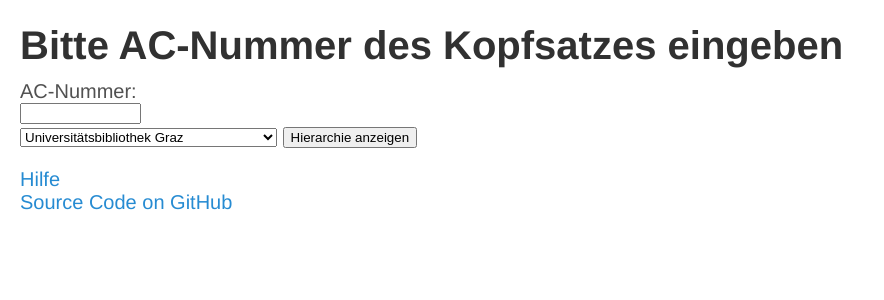
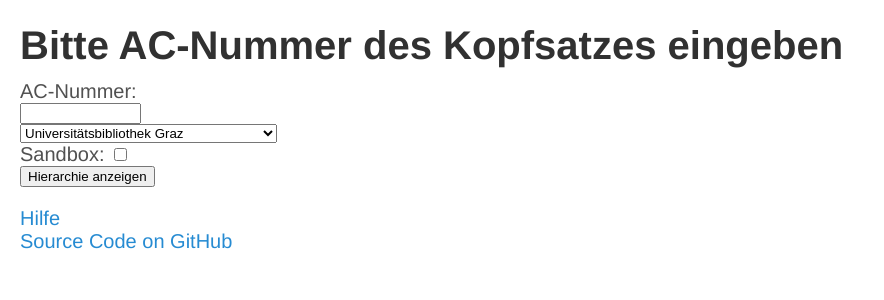
Before and after one commit to schuach/bib-hierarchy, a Flask app: page / in a window 1280 px wide. Shown: the top 300 px of the page, without its empty margins (0-884 px from the left). Run offline with Flask 2, Linux system fonts and the light colour scheme.

Commit message:
add sandbox option

```diff
--- a/app/forms.py
+++ b/app/forms.py
@@ -1,5 +1,5 @@
 from flask_wtf import FlaskForm
-from wtforms import StringField, SubmitField, SelectField
+from wtforms import StringField, SubmitField, SelectField, BooleanField
 from wtforms.validators import DataRequired
 
 
@@ -31,4 +31,5 @@ class GetACForm(FlaskForm):
     ]
     acnr = StringField("AC-Nummer: ", validators=[DataRequired()])
     institution_code = SelectField("Institution: ", choices=institutions)
+    sandbox = BooleanField("Sandbox")
     submit = SubmitField("Hierarchie anzeigen")
--- a/app/routes.py
+++ b/app/routes.py
@@ -14,6 +14,7 @@ def index():
     if form.validate_on_submit():
         acnr = form.acnr.data.strip()
         session['institution_code'] = form.institution_code.data
+        session['sandbox'] = form.sandbox.data
         print(acnr)
         return redirect(url_for("hierarchy", acnr=acnr))
     return render_template("index.html", title="Bitte AC-Nummer eingeben", form=form, message=message)
@@ -26,7 +27,12 @@ def hierarchy():
     else:
         institution_code = session["institution_code"]
 
-    hierarchy = bib_hierarchy.BibHierarchy(acnr, institution_code)
+    if session["sandbox"]:
+        sandbox = session["sandbox"]
+    else:
+        sandbox = False
+
+    hierarchy = bib_hierarchy.BibHierarchy(acnr, institution_code, sandbox)
 
     if hierarchy.records is None:
         message = f'Die Suche nach "{acnr}" erbrachte keine Ergebnisse. Haben Sie sich vielleicht vertippt?'
--- a/app/templates/index.html
+++ b/app/templates/index.html
@@ -12,7 +12,9 @@
         <p>
             {{ form.acnr.label }}<br/>
             {{ form.acnr(size=12) }}<br/>
-            {{ form.institution_code }} {{ form.submit() }}
+            {{ form.institution_code }}<br/>
+            Sandbox: {{ form.sandbox }}<br/>
+            {{ form.submit() }}
         </p>
     </form>
 {% endblock %}
```
Also changed, not shown: app/bib_hierarchy.py (+10 -6 lines).
